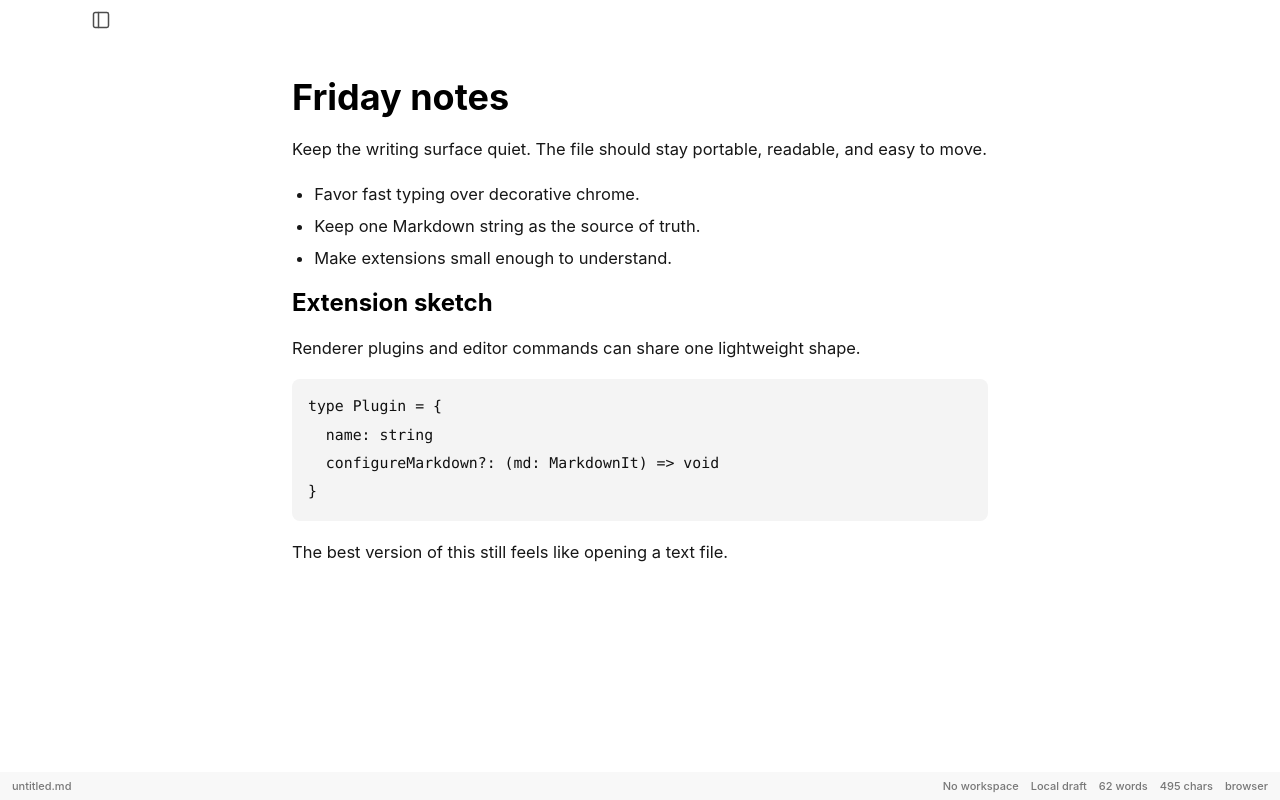
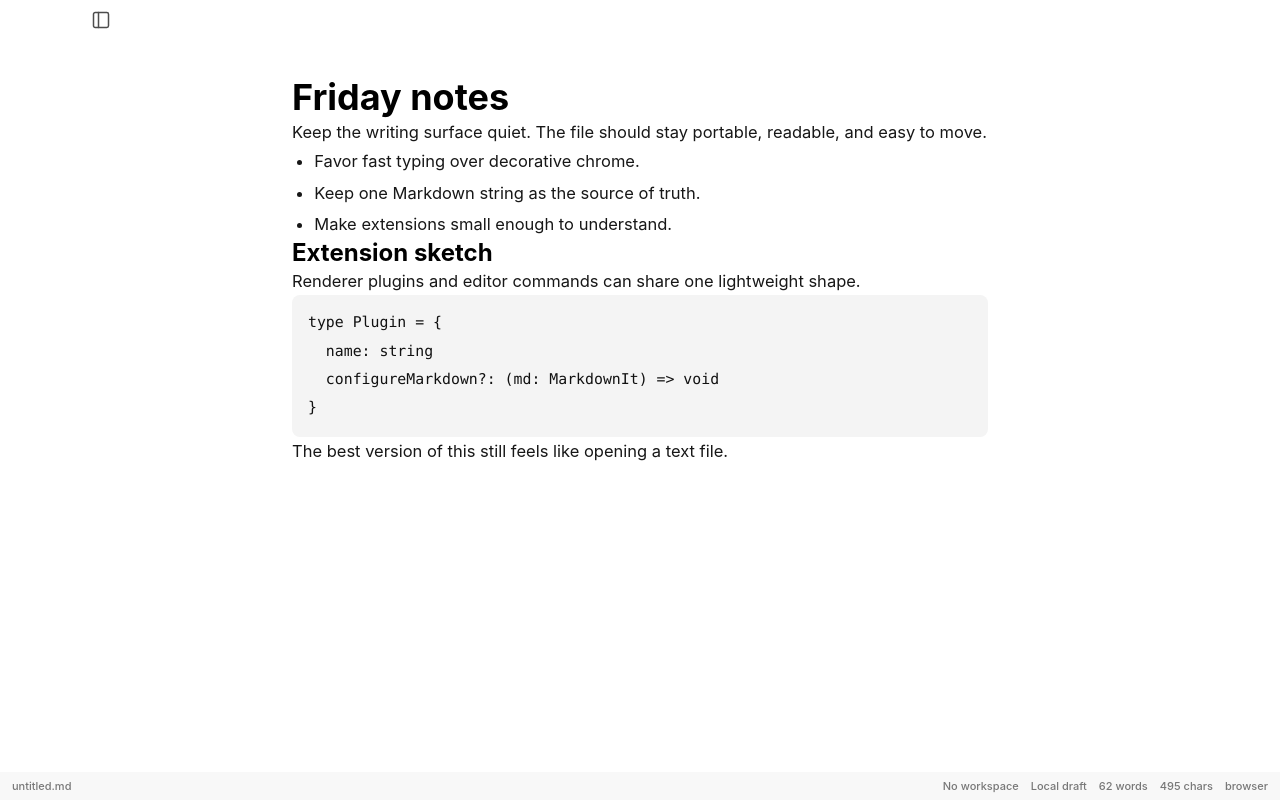
Before and after one commit to ejohane/slate, a React (Vite) app: page / in a window 1280 px wide. Built offline with nearby package versions, Linux system fonts and the light colour scheme.

Commit message:
Fix Enter block spacing

```diff
--- a/src/App.css
+++ b/src/App.css
@@ -238,6 +238,11 @@ button:focus-visible,
   background: transparent;
 }
 
+.markdown-blank-line.collapsed {
+  height: 0;
+  min-height: 0;
+}
+
 .markdown-blank-line:hover,
 .markdown-blank-line:focus {
   background: transparent;
@@ -275,7 +280,7 @@ button:focus-visible,
 .markdown-source-block.blockquote,
 .markdown-source-block.table,
 .markdown-source-block.blank {
-  margin: 0.72em 0;
+  margin: 0;
 }
 
 .markdown-source-block.code {
--- a/src/components/HybridMarkdownEditor.tsx
+++ b/src/components/HybridMarkdownEditor.tsx
@@ -122,11 +122,21 @@ export function HybridMarkdownEditor({
         }
 
         if (block.kind === 'blank') {
+          const isCollapsedSeparator = shouldCollapseBlankSeparator(
+            blocks,
+            index,
+            safeActiveBlock?.index,
+          )
+
           return (
             <button
               key={`${index}-blank`}
               type="button"
-              className="markdown-blank-line"
+              className={`markdown-blank-line${
+                isCollapsedSeparator ? ' collapsed' : ''
+              }`}
+              tabIndex={isCollapsedSeparator ? -1 : undefined}
+              aria-hidden={isCollapsedSeparator}
               onClick={() => activateBlock(index)}
               aria-label="Blank line"
             />
@@ -271,6 +281,25 @@ function isSelectionOnLastLine(textarea: HTMLTextAreaElement) {
   return !afterSelection.includes('\n')
 }
 
+function shouldCollapseBlankSeparator(
+  blocks: ReturnType<typeof splitMarkdownBlocks>,
+  index: number,
+  activeIndex?: number,
+) {
+  if (index > 0 && blocks[index - 1].kind === 'blank') return false
+
+  const previousBlock = blocks[index - 1]
+  if (!previousBlock || previousBlock.kind === 'blank') return false
+
+  let nextIndex = index + 1
+  while (nextIndex < blocks.length && blocks[nextIndex].kind === 'blank') {
+    if (nextIndex === activeIndex) return true
+    nextIndex += 1
+  }
+
+  return nextIndex < blocks.length
+}
+
 const MarkdownRenderedBlock = memo(function MarkdownRenderedBlock({
   kind,
   raw,
```
